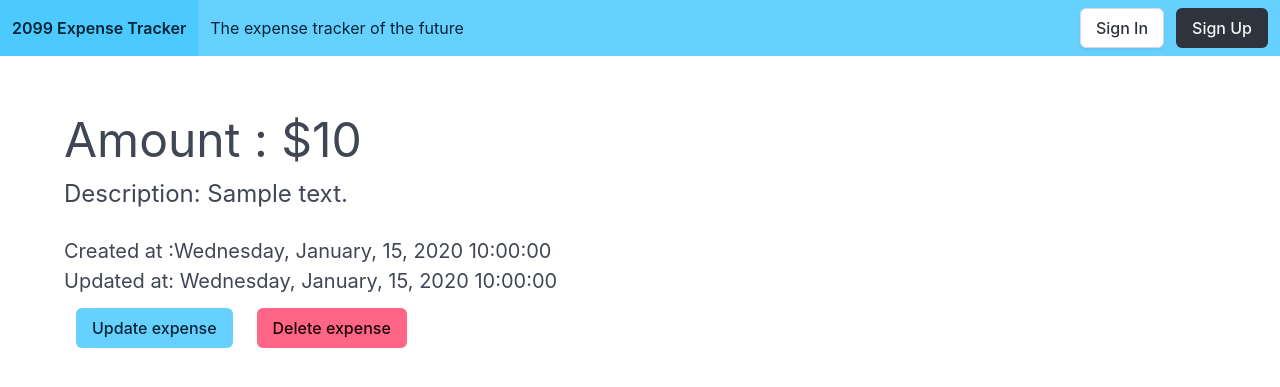
After one commit to OveaTrint/expense-tracker-django, a Django app: template expenses/templates/expenses/expense.html in a window 1280 px wide. The commit adds this page. Shown: the top 387 px of the page. Run offline with Django 5.2, Linux system fonts and the light colour scheme; the template is opened without the code that fills it: most values are stand-ins (such as "Sample title", 1, 10 or a date in 2020).

Commit message:
feat(expense): add detail view

```diff
--- a/expenses/models.py
+++ b/expenses/models.py
@@ -27,4 +27,4 @@ class Expenses(models.Model):
     updated_at = models.DateTimeField(auto_now=True)
 
     def __str__(self):
-        return f"{self.description[:10]}: {self.amount}"
+        return self.description[:10]
--- /dev/null
+++ b/expenses/templates/expenses/expense.html
@@ -0,0 +1,14 @@
+{% extends 'expenses/base.html' %}
+
+{% block content %}
+<p class="is-size-1">Amount : ${{ expense.amount }}</p>
+<p class="is-size-4"> Description: {{ expense.description }}</p>
+<br>
+<p class="is-size-5">Created at :{{ expense.created_at|date:"l, F, j, Y H:i:s"}}</p>
+<p class="is-size-5">Updated at: {{ expense.updated_at|date:"l, F, j, Y H:i:s"}}</p>
+
+<div class="is-flex is-align-items-start">
+<a class="button is-info m-3" href="{% url 'expenses:expenses' %}">Update expense</a>
+<a class="button is-danger m-3" href="{% url 'expenses:delete_expense' %}">Delete expense</a>
+</div>
+{% endblock content%}
--- a/expenses/urls.py
+++ b/expenses/urls.py
@@ -1,11 +1,13 @@
 from django.urls import path
 
-from .views import base, expenses, new_expense
+from .views import base, delete_expense, expense, expenses, new_expense
 
 app_name = "expenses"
 
 urlpatterns = [
     path("", base, name="base"),
     path("expenses/", expenses, name="expenses"),
+    path("expenses/<int:expense_id>/", view=expense, name="expense"),
     path("new_expense/", view=new_expense, name="new_expense"),
+    path("delete/<int:expense_id>", view=delete_expense, name="delete_expense"),
 ]
```
Also changed, not shown: expenses/templates/expenses/expenses.html (+5 -2 lines), expenses/views.py (+8 -1 lines).
